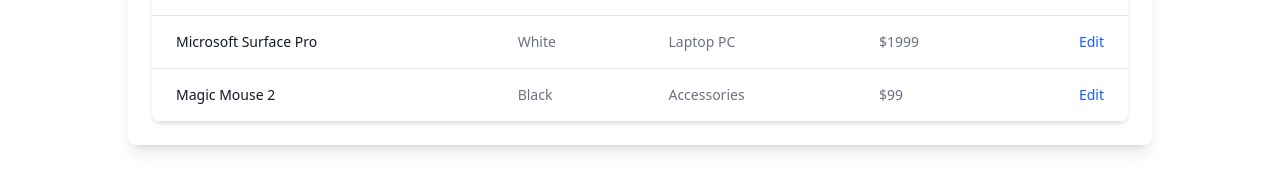
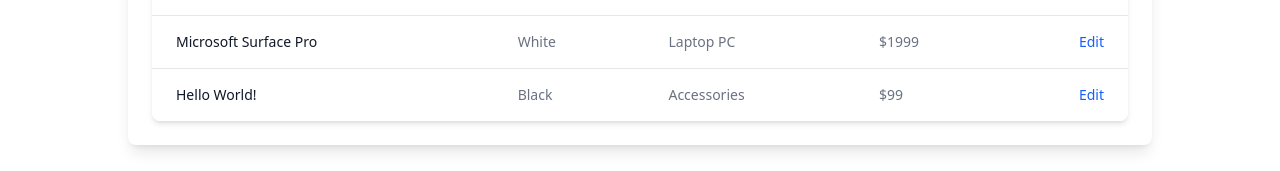
Before and after one commit to Timothee754/DCS_ANGULAR, an Angular app: page /top10 in a window 1280 px wide. Shown: the part 205-376 px from the top of the page. Built offline with nearby package versions, Linux system fonts and the light colour scheme.

Commit message:
Test pass value in top10

```diff
--- /dev/null
+++ b/src/app/text.ts
@@ -0,0 +1,3 @@
+export interface Text {
+    value: string;
+}
--- a/src/app/top10/top10.component.html
+++ b/src/app/top10/top10.component.html
@@ -56,7 +56,7 @@
             </tr>
             <tr class="bg-white dark:bg-gray-800 hover:bg-gray-50 dark:hover:bg-gray-600">
                 <th scope="row" class="px-6 py-4 font-medium text-gray-900 whitespace-nowrap dark:text-white">
-                    Magic Mouse 2
+                    {{variabletest.value}}
                 </th>
                 <td class="px-6 py-4">
                     Black
--- a/src/app/top10/top10.component.ts
+++ b/src/app/top10/top10.component.ts
@@ -1,4 +1,5 @@
-import { Component } from '@angular/core';
+import { Component, OnInit } from '@angular/core';
+import { Text } from '../text';
 
 @Component({
   selector: 'app-top10',
@@ -7,5 +8,9 @@
   styleUrl: './top10.component.css'
 })
 export class Top10Component {
-
-}
+  constructor() {}
+  variabletest:Text={value:""};
+  ngOnInit() {
+    this.variabletest.value = "Hello World!";
+  }
+  }
```
